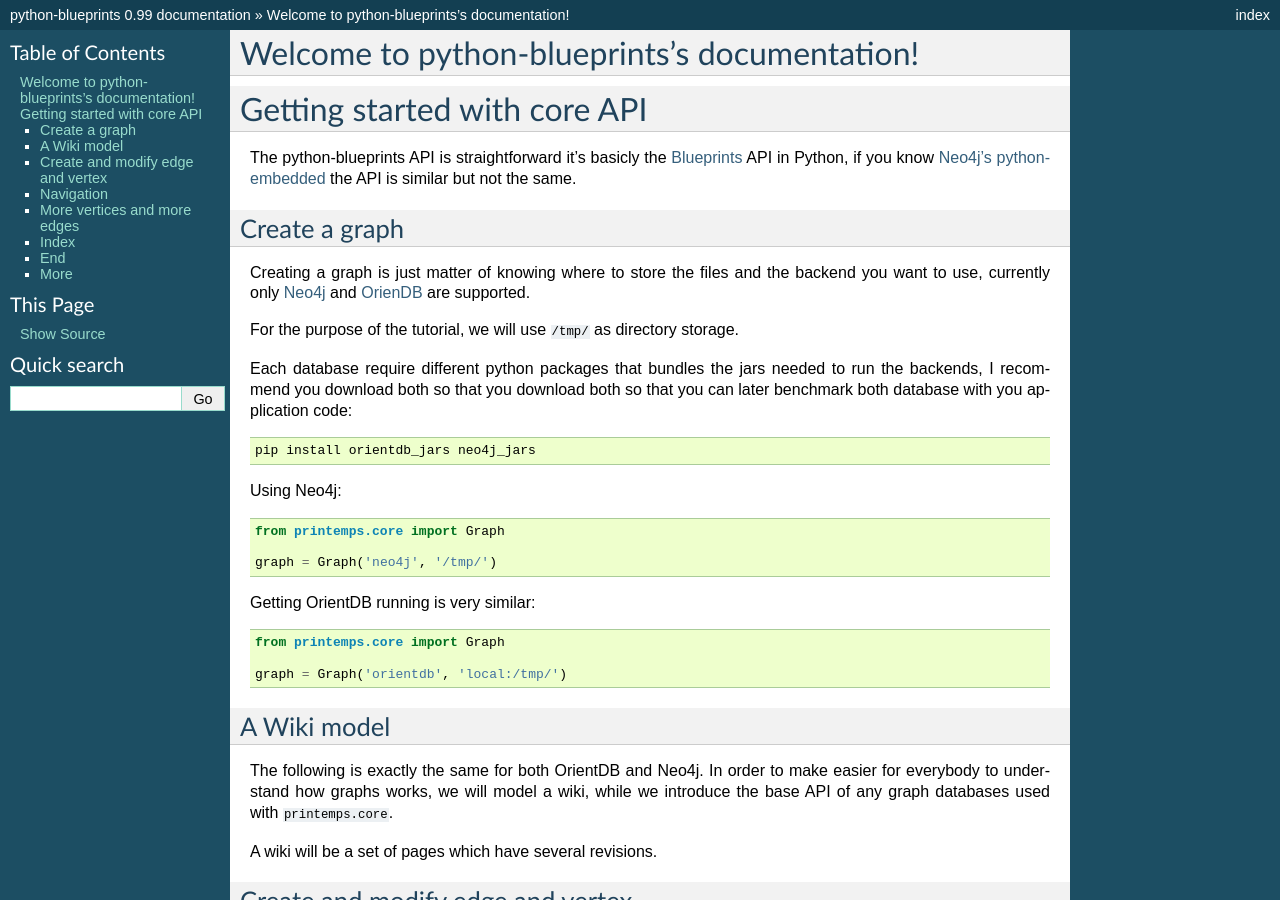
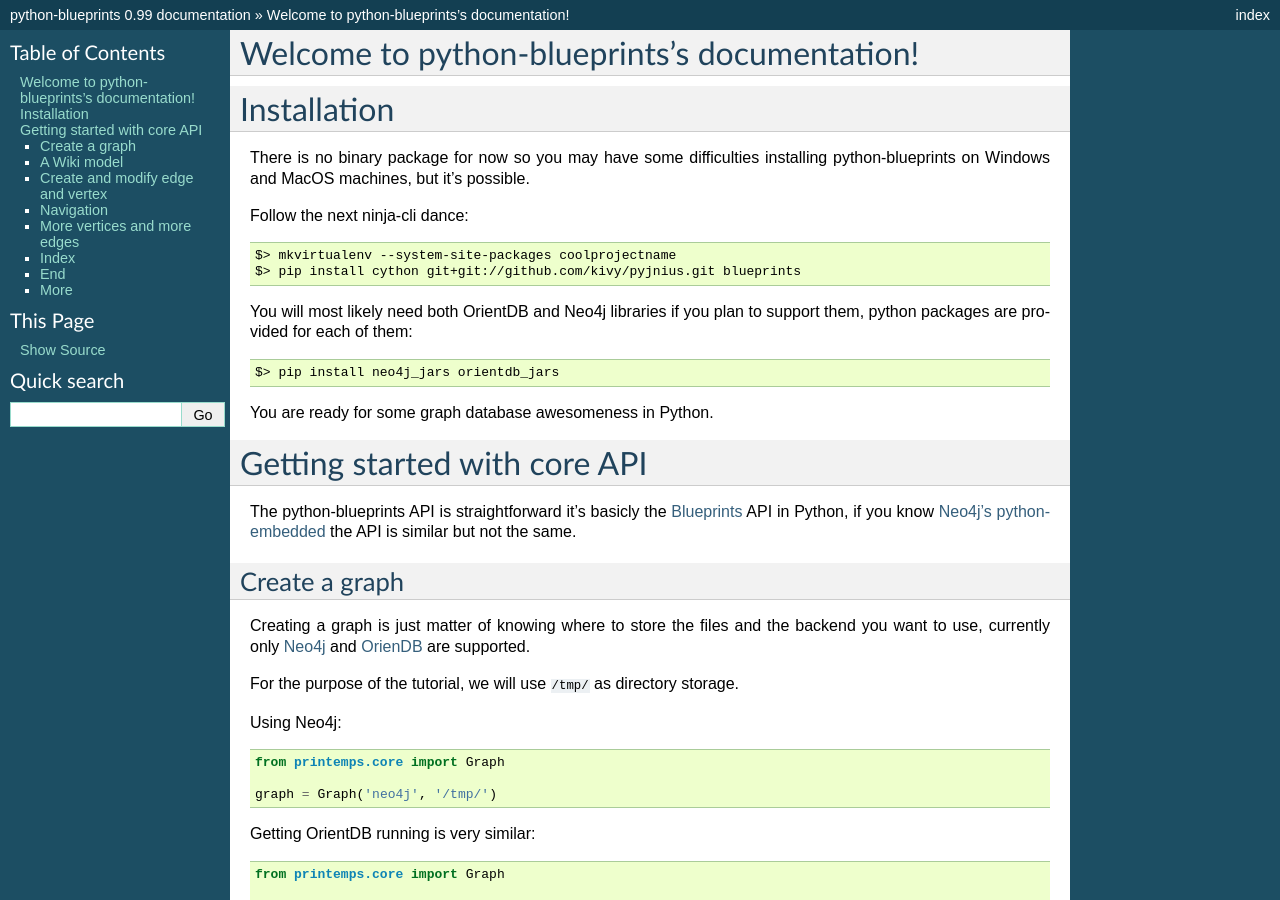
Before and after one commit to pombredanne/python-blueprints, a Sphinx documentation site: the page built from doc/source/index.rst, in a window 1280 px wide and 900 px high. Built offline with Sphinx 7.4.7, drawn with Linux system fonts in a browser that asks for light colours; pages that are not in the unit, such as notebooks, are missing from menus.

Commit message:
add installation instructions

```diff
--- a/doc/source/index.rst
+++ b/doc/source/index.rst
@@ -5,6 +5,24 @@
 
 Welcome to python-blueprints's documentation!
 =============================================
+
+Installation
+============
+
+There is no binary package for now so you may have some difficulties installing
+python-blueprints on Windows and MacOS machines, but it's possible.
+
+Follow the next ninja-cli dance::
+
+  $> mkvirtualenv --system-site-packages coolprojectname
+  $> pip install cython git+git://github.com/kivy/pyjnius.git blueprints
+
+You will most likely need both OrientDB and Neo4j libraries if you plan to
+support them, python packages are provided for each of them::
+
+  $> pip install neo4j_jars orientdb_jars
+
+You are ready for some graph database awesomeness in Python.
 
 Getting started with core API
 =============================
@@ -22,12 +40,6 @@ backend you want to use, currently only `Neo4j <http://neo4j.org/>`_ and
 `OrienDB <http://www.orientdb.org/index.htm>`_ are supported.
 
 For the purpose of the tutorial, we will use ``/tmp/`` as directory storage.
-
-Each database require different python packages that bundles the jars needed
-to run the backends, I recommend you download both so that you download both
-so that you can later benchmark both database with you application code::
-
-  pip install orientdb_jars neo4j_jars
 
 Using Neo4j:
 
```
